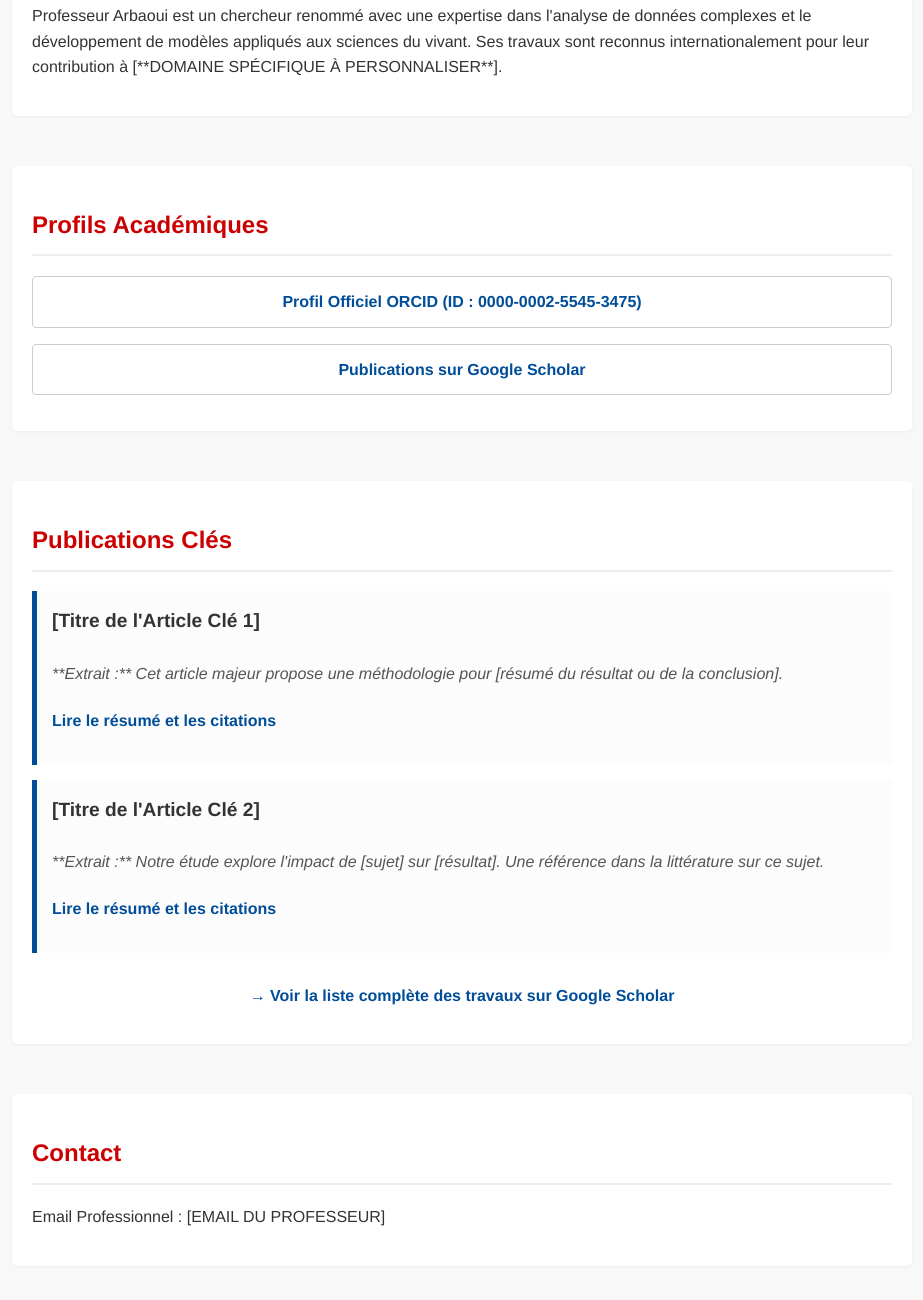
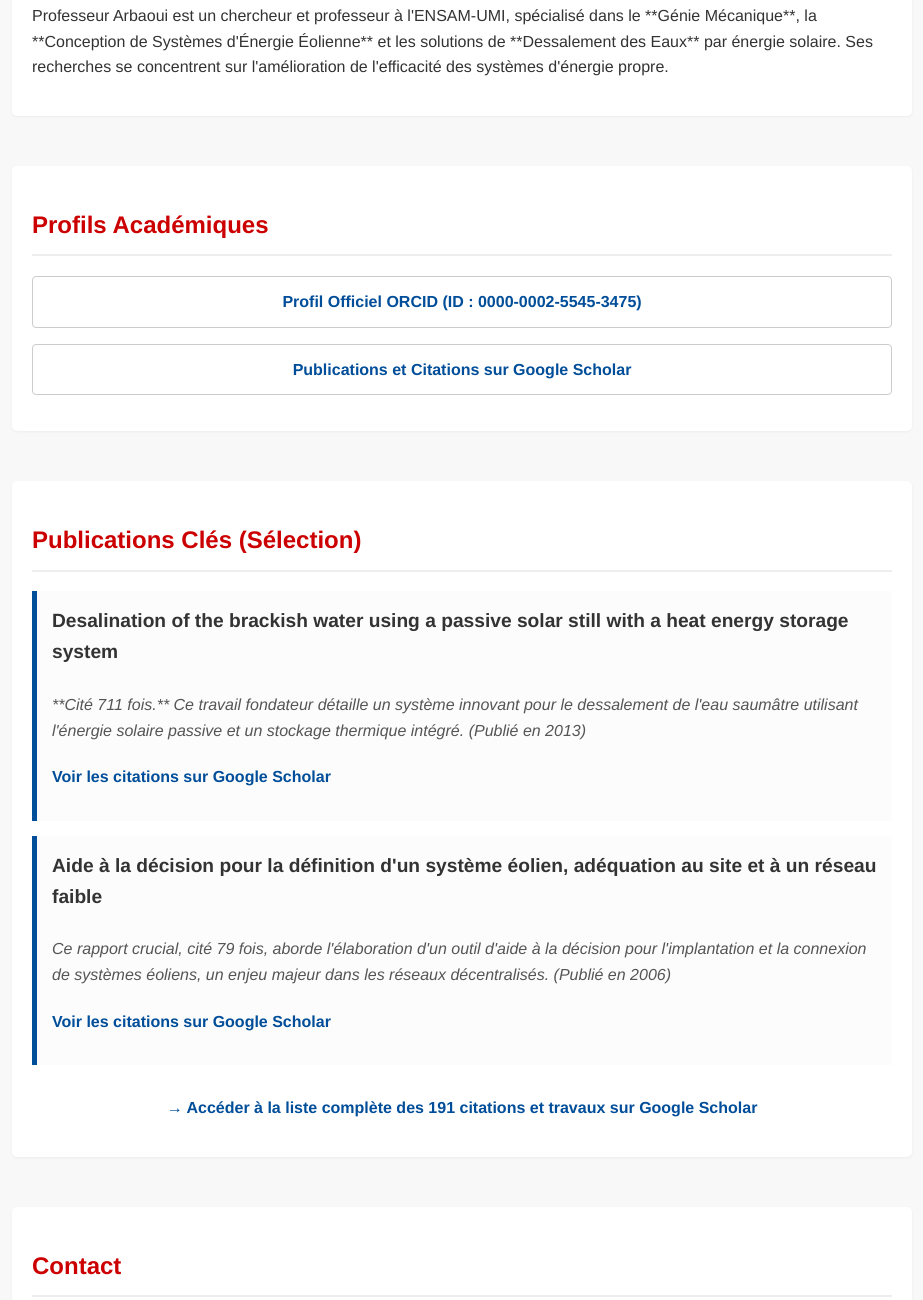
Before and after one commit to iyyad00/site-prof-arbaoui, a plain HTML site: page index.html in a window 1280 px wide. Shown: the part 369-1669 px from the top of the page, without its empty margins (178-1101 px from the left). Drawn offline with Linux system fonts and the light colour scheme.

Commit message:
Mise à jour finale du site avec email et publications

```diff
--- a/index.html
+++ b/index.html
@@ -8,13 +8,13 @@
 <body>
     <header>
         <h1>Professeur Abdelaziz Arbaoui</h1>
-        <h2>Chercheur en Bio-informatique & Sciences du Vivant</h2>
+        <h2>Professeur de Génie Mécanique & Spécialiste en Énergies Renouvelables</h2>
     </header>
 
     <main>
         <section id="biographie">
             <h2>Biographie & Expertise</h2>
-            <p>Professeur Arbaoui est un chercheur renommé avec une expertise dans l'analyse de données complexes et le développement de modèles appliqués aux sciences du vivant. Ses travaux sont reconnus internationalement pour leur contribution à [**DOMAINE SPÉCIFIQUE À PERSONNALISER**].</p>
+            <p>Professeur Arbaoui est un chercheur et professeur à l'ENSAM-UMI, spécialisé dans le **Génie Mécanique**, la **Conception de Systèmes d'Énergie Éolienne** et les solutions de **Dessalement des Eaux** par énergie solaire. Ses recherches se concentrent sur l'amélioration de l'efficacité des systèmes d'énergie propre.</p>
         </section>
 
         <section id="profils">
@@ -26,36 +26,36 @@
                     </a>
                 </p>
                 <p>
-                    <a href="https://scholar.google.com/scholar?as_ylo=2021&q=%22abdelaziz+arbaoui%22&hl=fr&as_sdt=0,5" target="_blank">
-                        Publications sur Google Scholar
+                    <a href="https://scholar.google.com/citations?user=nKHo3nMAAAAJ&hl=fr&oi=ao" target="_blank">
+                        Publications et Citations sur Google Scholar
                     </a>
                 </p>
             </div>
         </section>
 
         <section id="publications">
-            <h2>Publications Clés</h2>
+            <h2>Publications Clés (Sélection)</h2>
 
             <div class="article-card">
-                <h3>[Titre de l'Article Clé 1]</h3>
-                <p class="extrait">**Extrait :** Cet article majeur propose une méthodologie pour [résumé du résultat ou de la conclusion].</p>
-                <p><a href="[LIEN VERS L'ARTICLE ORIGINAL]" target="_blank">Lire le résumé et les citations</a></p>
+                <h3>Desalination of the brackish water using a passive solar still with a heat energy storage system</h3>
+                <p class="extrait">**Cité 711 fois.** Ce travail fondateur détaille un système innovant pour le dessalement de l'eau saumâtre utilisant l'énergie solaire passive et un stockage thermique intégré. (Publié en 2013)</p>
+                <p><a href="https://scholar.google.com/scholar?cites=5463773177894178523&as_sdt=2005&sciodt=0,5&hl=fr" target="_blank">Voir les citations sur Google Scholar</a></p>
             </div>
 
             <div class="article-card">
-                <h3>[Titre de l'Article Clé 2]</h3>
-                <p class="extrait">**Extrait :** Notre étude explore l'impact de [sujet] sur [résultat]. Une référence dans la littérature sur ce sujet.</p>
-                <p><a href="[LIEN VERS L'ARTICLE ORIGINAL]" target="_blank">Lire le résumé et les citations</a></p>
+                <h3>Aide à la décision pour la définition d'un système éolien, adéquation au site et à un réseau faible</h3>
+                <p class="extrait">Ce rapport crucial, cité 79 fois, aborde l'élaboration d'un outil d'aide à la décision pour l'implantation et la connexion de systèmes éoliens, un enjeu majeur dans les réseaux décentralisés. (Publié en 2006)</p>
+                <p><a href="https://scholar.google.com/scholar?cites=16723048924618776092&as_sdt=2005&sciodt=0,5&hl=fr" target="_blank">Voir les citations sur Google Scholar</a></p>
             </div>
 
             <p style="text-align: center; margin-top: 30px;">
-                <a href="https://scholar.google.com/scholar?as_ylo=2021&q=%22abdelaziz+arbaoui%22&hl=fr&as_sdt=0,5" target="_blank">→ Voir la liste complète des travaux sur Google Scholar</a>
+                <a href="https://scholar.google.com/citations?user=nKHo3nMAAAAJ&hl=fr&oi=ao" target="_blank">→ Accéder à la liste complète des 191 citations et travaux sur Google Scholar</a>
             </p>
         </section>
 
         <section id="contact">
             <h2>Contact</h2>
-            <p>Email Professionnel : [EMAIL DU PROFESSEUR]</p>
+            <p>Email Professionnel : <a href="mailto:abdelaziz.arbaoui@ensam.umi.ac.ma">abdelaziz.arbaoui@ensam.umi.ac.ma</a></p>
         </section>
     </main>
 
```
